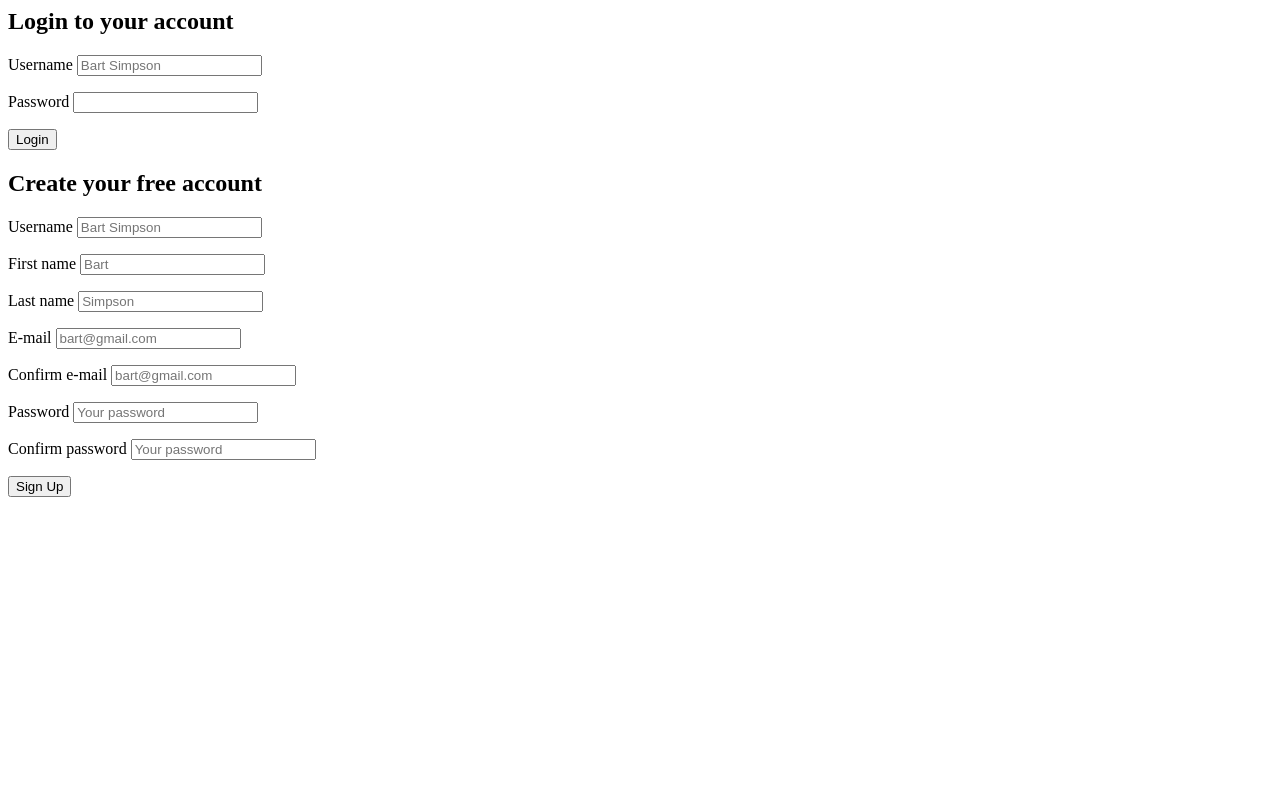
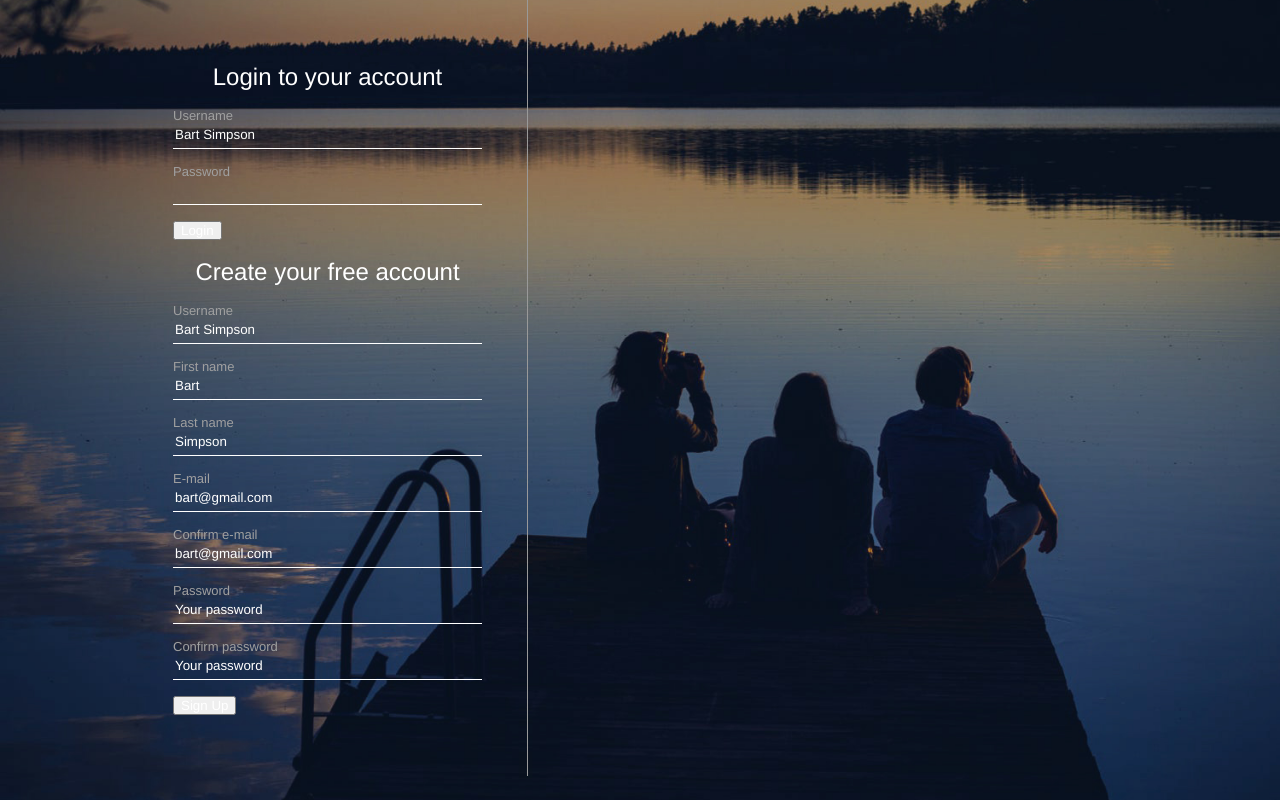
Before and after one commit to AnaSofOliveira/Sporkify, a PHP site: page /register.php in a window 1280 px wide. Run offline with PHP 8.4, Linux system fonts and the light colour scheme.

Commit message:
Register Page Css

```diff
--- /dev/null
+++ b/assets/css/register.css
@@ -0,0 +1,79 @@
+html, body{
+    padding: 0;
+    margin: 0;
+    height: 100%;
+}
+
+#background{
+    background-color: #000;
+    background-image: url("../images/bg.jpg");
+    background-position: center;
+    background-size: cover;
+    display: table;
+    height: 100%;
+    width: 100%;
+}
+
+#loginContainer *{
+    color: #fff;
+    font-family: "Helvetica Neue", "Helvetica", "Arial", sans-serif;
+    font-weight: normal;
+    line-height: 1em;
+    box-sizing: border-box;
+}
+
+#loginContainer {
+    width: 80%;
+    margin: 0 auto;
+    position: relative;
+    max-width: 1024px;
+}
+
+::-webkit-input-placeholder { /* WebKit, Blink, Edge */
+    color:    #fff;
+}
+:-moz-placeholder { /* Mozilla Firefox 4 to 18 */
+   color:    #fff;
+   opacity:  1;
+}
+::-moz-placeholder { /* Mozilla Firefox 19+ */
+   color:    #fff;
+   opacity:  1;
+}
+:-ms-input-placeholder { /* Internet Explorer 10-11 */
+   color:    #fff;
+}
+::-ms-input-placeholder { /* Microsoft Edge */
+   color:    #fff;
+}
+
+::placeholder { /* Most modern browsers support this now. */
+   color:    #fff;
+}
+
+#inputContainer {
+    width: 400px;
+    padding: 45px;
+    float: left;
+    border-right: 1px solid #999;
+}
+
+#inputContainer h2{
+    text-align: center;
+}
+
+#inputContainer input[type="text"], #inputContainer input[type="email"], #inputContainer input[type="password"]{
+    display: block;
+    background-color: transparent;
+    border: 0;
+    border-bottom: 1px solid #fff;
+    height: 27px;
+    line-height: 27px;
+    width: 100%;
+}
+
+#inputContainer label{
+    color: #a0a0a0;
+    font-size: 13px;
+    margin-top: 15px;
+}
--- a/register.php
+++ b/register.php
@@ -16,9 +16,13 @@
 ?>
 
 <html lang="pt">
-<head><title>Welcome to Sporkify</title>
+<head>
+    <title>Welcome to Sporkify</title>
+    <link rel="stylesheet" type="text/css" href="assets/css/register.css">
 </head>
 <body>
+    <div id="background">
+        <div id="loginContainer">
             <div id="inputContainer">
                 <form id="loginForm" action="register.php" method="POST">
                     <h2>Login to your account</h2>
@@ -90,5 +94,7 @@
                     <button type="submit" name="registerButton">Sign Up</button>
                 </form>
             </div>
+        </div>
+    </div>
 </body>
 </html>
```
Also changed, not shown: assets/images/bg.jpg (added). Lines whose indentation alone changed are shown as unchanged.
